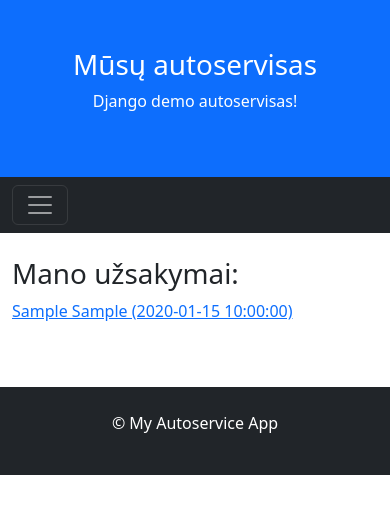
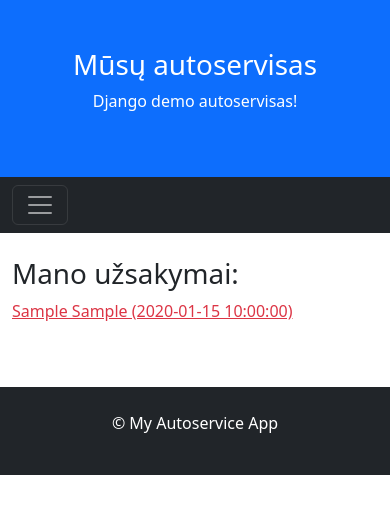
Before and after one commit to DonatasNoreika/autoservice_20260413, a Django app: page /myorders/ in a window 390 px wide. Shown: the top 514 px of the page. Run offline with Django 5.2, Linux system fonts and the light colour scheme; a user stored in the database is signed in; tables that the repository leaves empty hold one stand-in row (values such as "Sample post").

Commit message:
3: + Padaryti, kad jei automobilio gražinimo laikas praėjo, užsakymas būtų pažymimas raudona spalva.

```diff
--- a/mysite/autoservice/templates/order.html
+++ b/mysite/autoservice/templates/order.html
@@ -5,6 +5,7 @@
 {% block content %}
 <p>Automobilis: {{ order.car }}</p>
 <p>Data: {{ order.date }}</p>
+<p class="{% if order.is_overdue %}text-danger{% endif %}">Terminas: {{ order.deadline }}</p>
 <p>Klientas: {{ order.client }}</p>
 <p>Būsena: {{ order.get_status_display }}</p>
 
--- a/mysite/autoservice/templates/user_orders.html
+++ b/mysite/autoservice/templates/user_orders.html
@@ -5,6 +5,6 @@
 {% block content %}
 <h1>Mano užsakymai:</h1>
 {% for order in orders %}
-<p><a href="{% url 'order' order.pk %}">{{ order }}</a></p>
+<p><a href="{% url 'order' order.pk %}" class="{% if order.is_overdue %}text-danger{% endif %}">{{ order }}</a></p>
 {% endfor %}
 {% endblock %}
```
